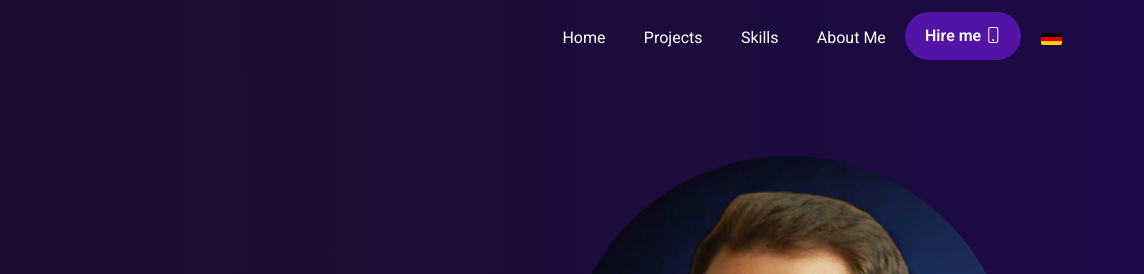
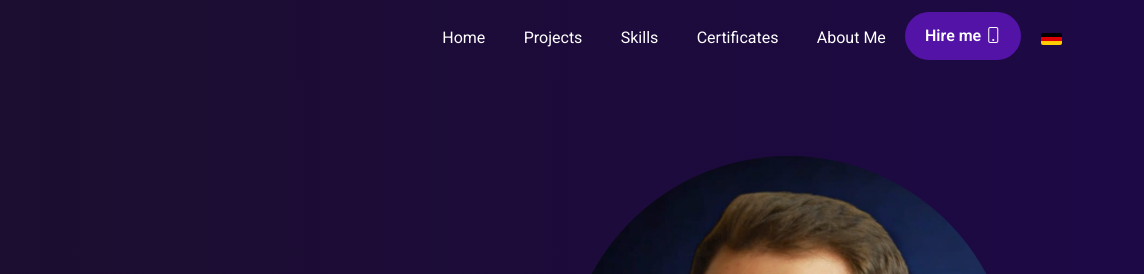
Before and after one commit to micsmania/michelesmania.github.io, a website: page index.html in a window 1280 px wide. Shown: the top 274 px of the page, 136-1280 px from the left. Drawn offline with nearby package versions, Linux system fonts and the light colour scheme; files that its build step writes are made by us from their sources; files whose address does not match are found by name.

Commit message:
added certificates navlink

```diff
--- a/index.html
+++ b/index.html
@@ -34,6 +34,9 @@
                 </li>
                 <li class="nav-item">
                 <a class="nav-link" href="#skills">Skills</a>
+                </li>
+                <li class="nav-item">
+                <a class="nav-link" href="#certificates">Certificates</a>
                 </li>
                 <li class="nav-item">
                 <a class="nav-link" href="#about">About Me</a>
@@ -202,7 +205,7 @@
             </div>
     </section>
     <!-- CERTIFICATES -->
-    <section id="" class="certifications-section text-white">
+    <section id="certificates" class="certifications-section text-white">
         <div class="container">
             <h2 class="display-3">
                 <span class="display-2--intro">Certificates</span>
@@ -297,6 +300,9 @@
                         <a class="nav-link" href="#skills">Skills</a>
                         </li>
                         <li class="nav-item">
+                        <a class="nav-link" href="#certificates">Certificates</a>
+                        </li>
+                        <li class="nav-item">
                         <a class="nav-link" href="#about">About Me</a>
                         </li>
                     </ul>
```
